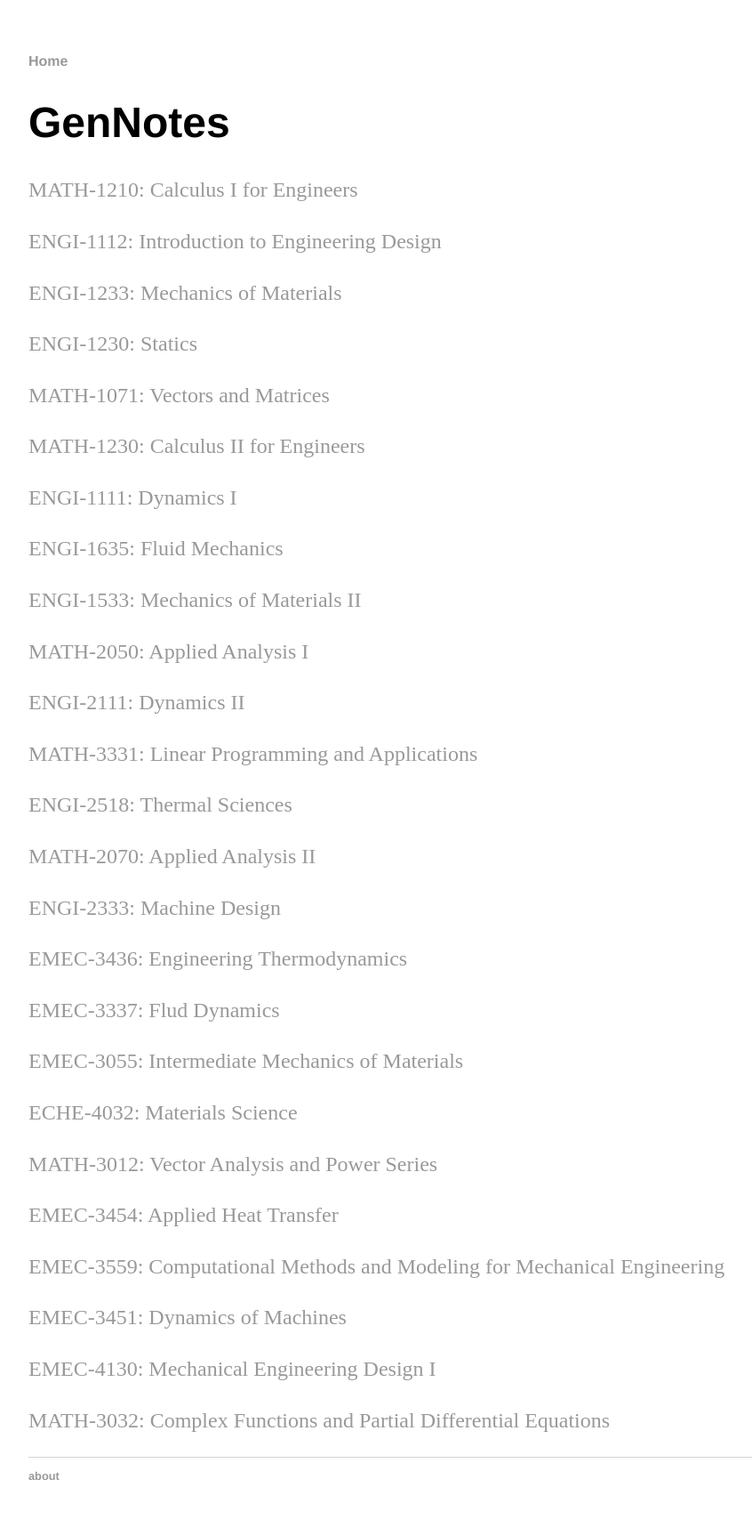
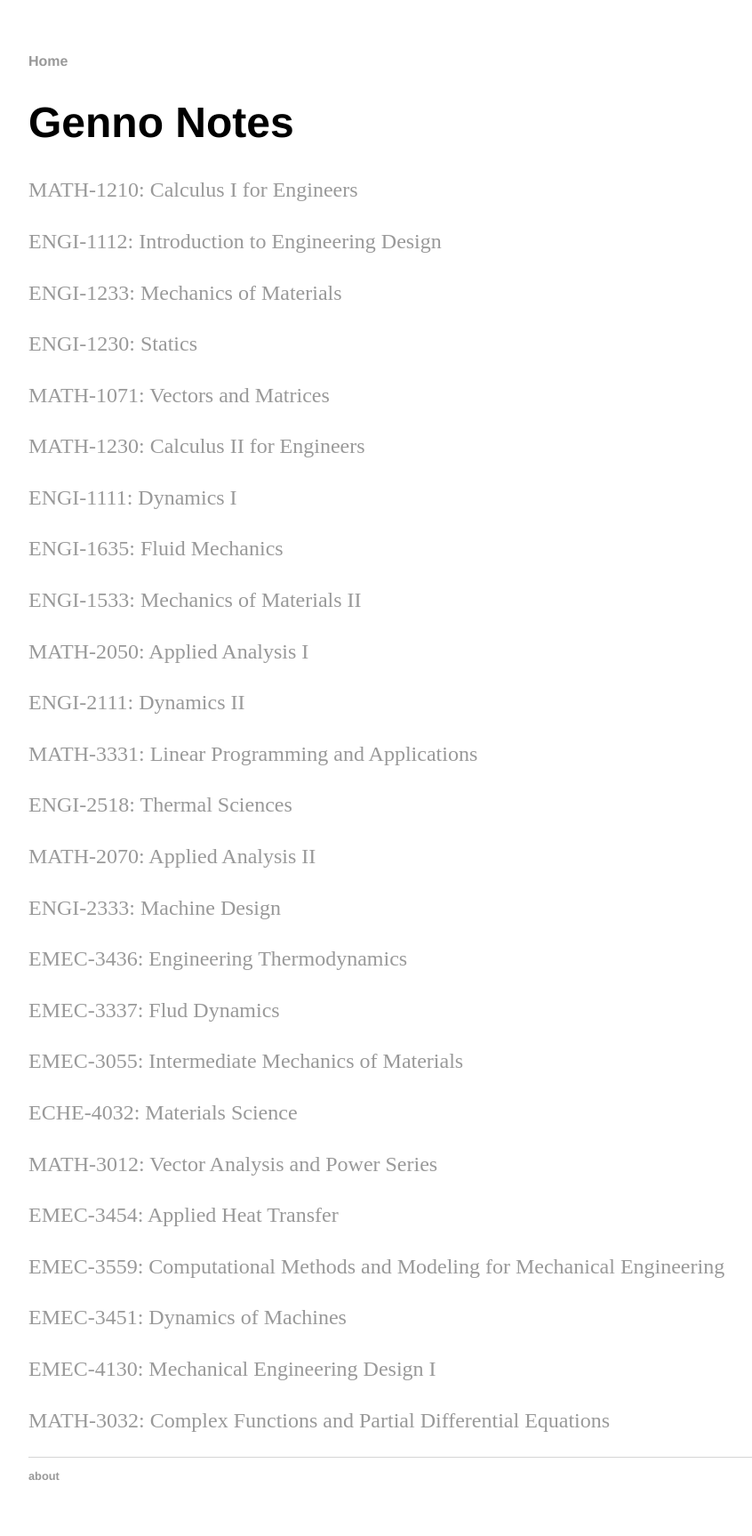
Before and after one commit to GenNotes/GenNotes.github.io, a Jekyll site: the page built from index.html, in a window 1280 px wide. Shown: the whole page at 89% size, without its empty margins (160-1006 px from the left). Built offline with Jekyll 4.4.1, drawn with Linux system fonts in a browser that asks for light colours.

Commit message:
Update index.html

```diff
--- a/index.html
+++ b/index.html
@@ -1,9 +1,9 @@
 ---
 layout: default
-title: GenNotes Study Notes
+title: Genno Notes
 ---
 <div class="blurb">
-	<h1>GenNotes</h1>
+	<h1>Genno Notes</h1>
 
 	<p><a href="/MATH-1210"> MATH-1210: Calculus I for Engineers</a></p>
 	<p><a href="/ENGI-1112"> ENGI-1112: Introduction to Engineering Design</a></p>
```
